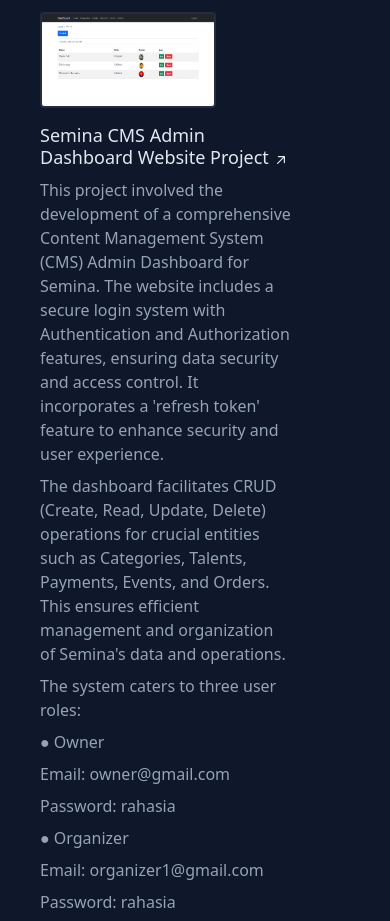
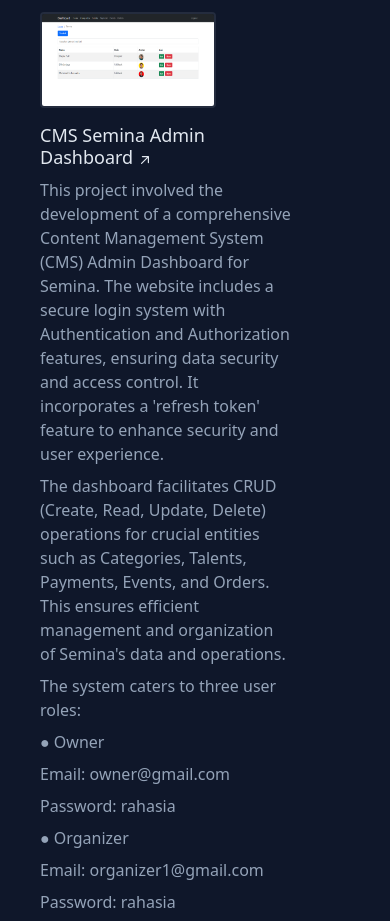
Before and after one commit to Muhamad-Farhannudin/website-portofolio-farhan, a React (Vite) app: page / in a window 390 px wide. Shown: the part 5140-6061 px from the top of the page. Built offline with nearby package versions, Linux system fonts and the light colour scheme.

Commit message:
edit project.json and edit height app mobile version

```diff
--- a/src/App.jsx
+++ b/src/App.jsx
@@ -18,7 +18,7 @@
       {isLoading ? (
         <LoadingAnimation />
       ) : (
-        <div className="bg-dark w-full p-10 md:p-24 h-[6300px] md:h-[4900px] lg:h-[3700px] mx-auto min-h-screen max-w-screen-2xl">
+        <div className="bg-dark w-full p-10 md:p-24 h-[6350px] md:h-[4900px] lg:h-[3700px] mx-auto min-h-screen max-w-screen-2xl">
           <SideBar />
           <Content />
         </div>
--- a/src/data/project.json
+++ b/src/data/project.json
@@ -1,7 +1,7 @@
 {
   "projects" : [
     {
-      "project_name" : "Semina CMS Admin Dashboard Website Project",
+      "project_name" : "CMS Semina Admin Dashboard",
       "description" : [
         "This project involved the development of a comprehensive Content Management System (CMS) Admin Dashboard for Semina. The website includes a secure login system with Authentication and Authorization features, ensuring data security and access control. It incorporates a 'refresh token' feature to enhance security and user experience.",
         "The dashboard facilitates CRUD (Create, Read, Update, Delete) operations for crucial entities such as Categories, Talents, Payments, Events, and Orders. This ensures efficient management and organization of Semina's data and operations.",
```
